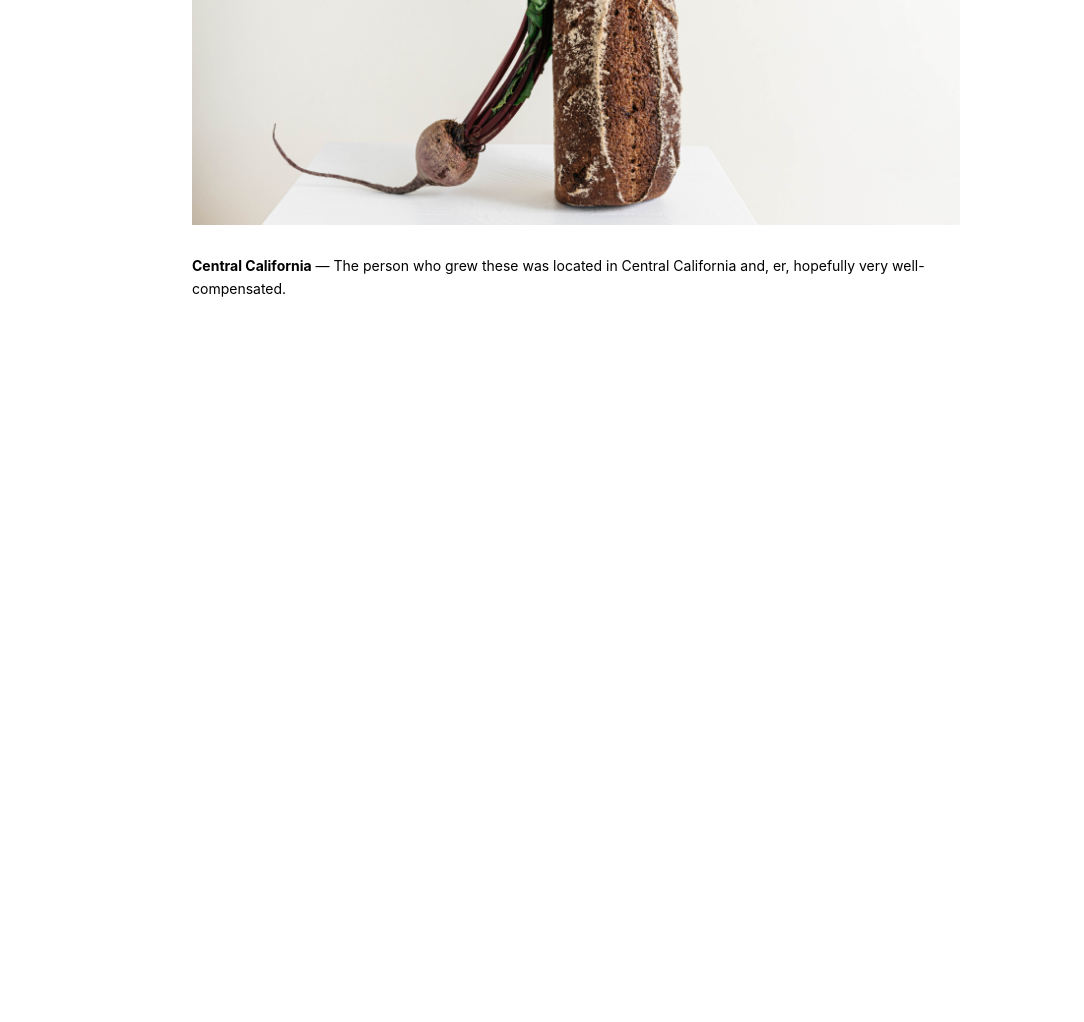
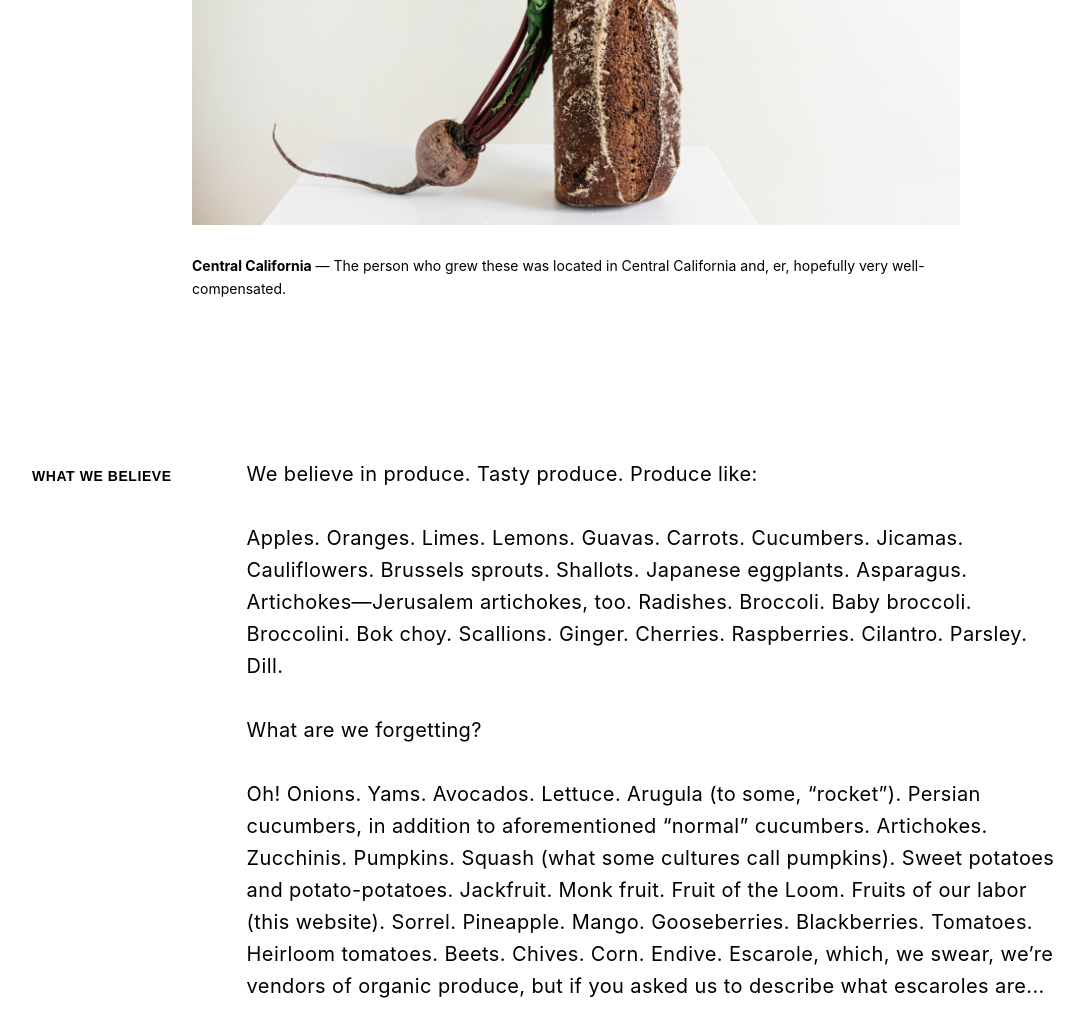
Before and after one commit to fluffur/world-peas, a plain HTML site: page index.html in a window 1280 px wide. Shown: the part 2080-3102 px from the top of the page, without its empty margins (64-1148 px from the left). Before the commit the page ends 2380 px from the top, so only its background shows below. Drawn offline with Linux system fonts and the light colour scheme.

Commit message:
add footer

```diff
--- a/index.html
+++ b/index.html
@@ -10,7 +10,8 @@
     <!-- Newsreader FF -->
     <link rel="preconnect" href="https://fonts.googleapis.com">
     <link rel="preconnect" href="https://fonts.gstatic.com" crossorigin>
-    <link href="https://fonts.googleapis.com/css2?family=Newsreader:ital,opsz,wght@0,6..72,200..800;1,6..72,200..800&display=swap" rel="stylesheet">
+    <link href="https://fonts.googleapis.com/css2?family=Newsreader:ital,opsz,wght@0,6..72,200..800;1,6..72,200..800&display=swap"
+          rel="stylesheet">
 </head>
 <body>
 
@@ -21,7 +22,7 @@
             <h1 class="header__title">World Peas</h1>
 
             <nav class="header__nav">
-            <ul class="header__nav-list">
+                <ul class="header__nav-list">
                     <li class="header__nav-item">
                         <a class="header__nav-link" href="#">Shop</a>
                     </li>
@@ -44,7 +45,8 @@
 </header>
 <section class="about">
     <div class="container">
-        <h2 class="about__title">We’re <em>farmers</em>, <em>purveyors</em>, and <em>eaters</em> of organically grown food.</h2>
+        <h2 class="about__title">We’re <em>farmers</em>, <em>purveyors</em>, and <em>eaters</em> of organically grown
+            food.</h2>
         <a class="about__button" href="#">Browse our shop</a>
     </div>
 </section>
@@ -59,11 +61,34 @@
                 <img
                         src="images/image2.png" alt="">
                 <p class="image-title">
-                    <strong>Central California</strong> — The person who grew these was located in Central California and, er, hopefully very well-compensated.
+                    <strong>Central California</strong> — The person who grew these was located in Central California
+                    and, er, hopefully very well-compensated.
                 </p>
             </div>
         </div>
     </div>
 </section>
+<footer class="footer">
+    <div class="container">
+        <div class="footer-items">
+            <h3 class="footer-title">What we believe</h3>
+            <p class="footer-description">
+                We believe in produce. Tasty produce. Produce like:
+                <br><br>
+                Apples. Oranges. Limes. Lemons. Guavas. Carrots. Cucumbers. Jicamas. Cauliflowers. Brussels sprouts.
+                Shallots. Japanese eggplants. Asparagus. Artichokes—Jerusalem artichokes, too. Radishes. Broccoli. Baby
+                broccoli. Broccolini. Bok choy. Scallions. Ginger. Cherries. Raspberries. Cilantro. Parsley. Dill.
+                <br><br>
+                What are we forgetting?
+                <br><br>
+                Oh! Onions. Yams. Avocados. Lettuce. Arugula (to some, “rocket”). Persian cucumbers, in addition to
+                aforementioned “normal” cucumbers. Artichokes. Zucchinis. Pumpkins. Squash (what some cultures call
+                pumpkins). Sweet potatoes and potato-potatoes. Jackfruit. Monk fruit. Fruit of the Loom. Fruits of our
+                labor (this website). Sorrel. Pineapple. Mango. Gooseberries. Blackberries. Tomatoes. Heirloom tomatoes.
+                Beets. Chives. Corn. Endive. Escarole, which, we swear, we’re vendors of organic produce, but if you
+                asked us to describe what escaroles are...</p>
+        </div>
+    </div>
+</footer>
 </body>
 </html>
--- a/styles/style.css
+++ b/styles/style.css
@@ -25,7 +25,7 @@ body {
 
 }
 
-.header, section {
+.header, section, .footer {
     max-width: 1440px;
     margin: 0 auto;
 }
@@ -160,6 +160,40 @@ body {
     margin: 0;
 }
 
+
+/* Footer */
+.footer {
+    padding-top: 158px;
+}
+
+.footer-items {
+    display: flex;
+    gap: 75px;
+    align-items: baseline;
+
+}
+
+.footer-title {
+    font-family: "Inter Semi Bold", sans-serif;
+    text-transform: uppercase;
+    letter-spacing: 0.56px;
+    font-size: 14px;
+    max-width: 181px;
+    margin-top: 0;
+
+}
+
+.footer-description {
+    font-family: "Inter", sans-serif;
+    font-size: 20px;
+    font-weight: 400;
+    max-width: 822px;
+    letter-spacing: 0.4px;
+    margin-top: 0;
+    line-height: 32px;
+
+}
+
 /* Media */
 @media screen and (max-width: 1450px) {
     .images-list {
@@ -204,4 +238,8 @@ body {
 
 
 
+    .footer-items {
+        flex-direction: column;
+    }
+
 }
```
